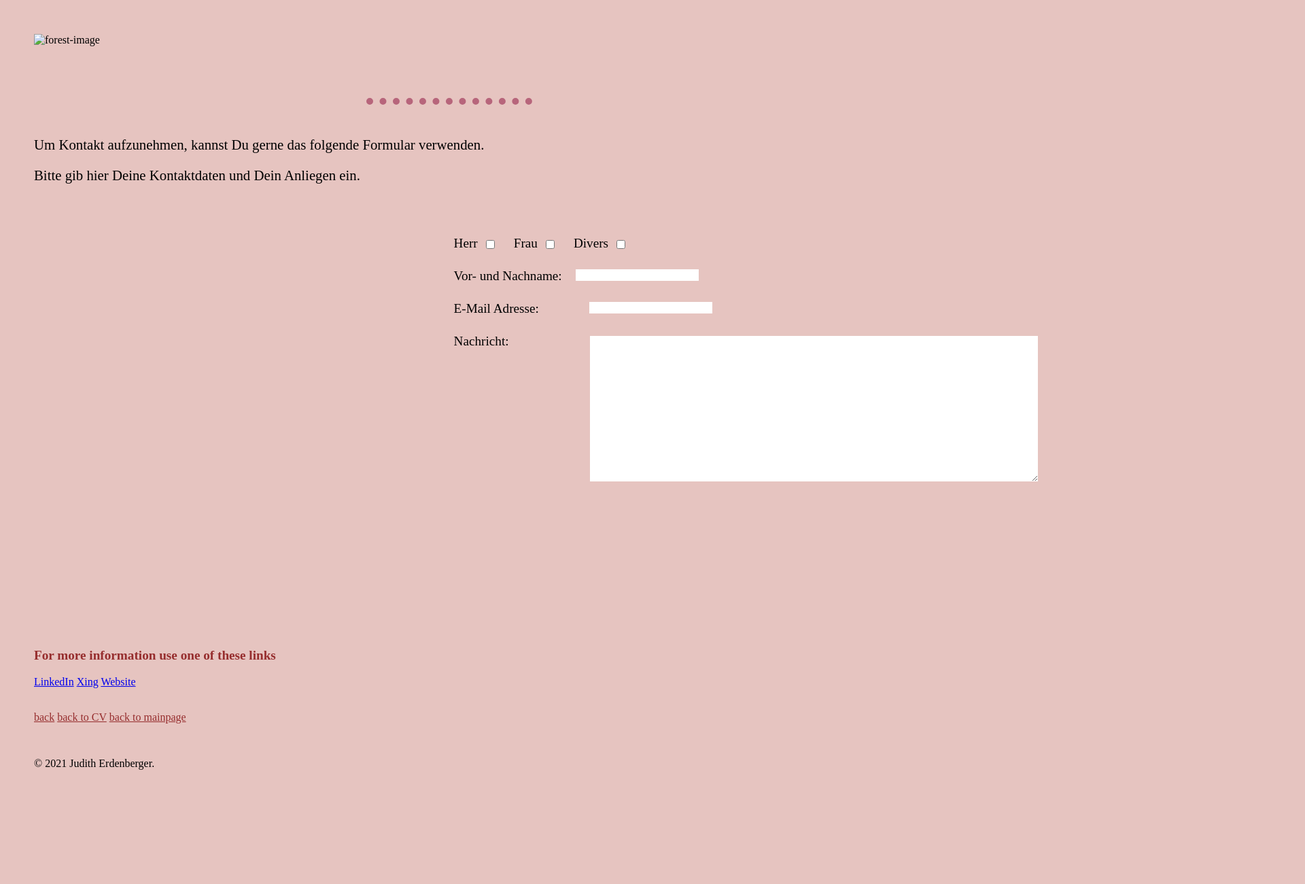
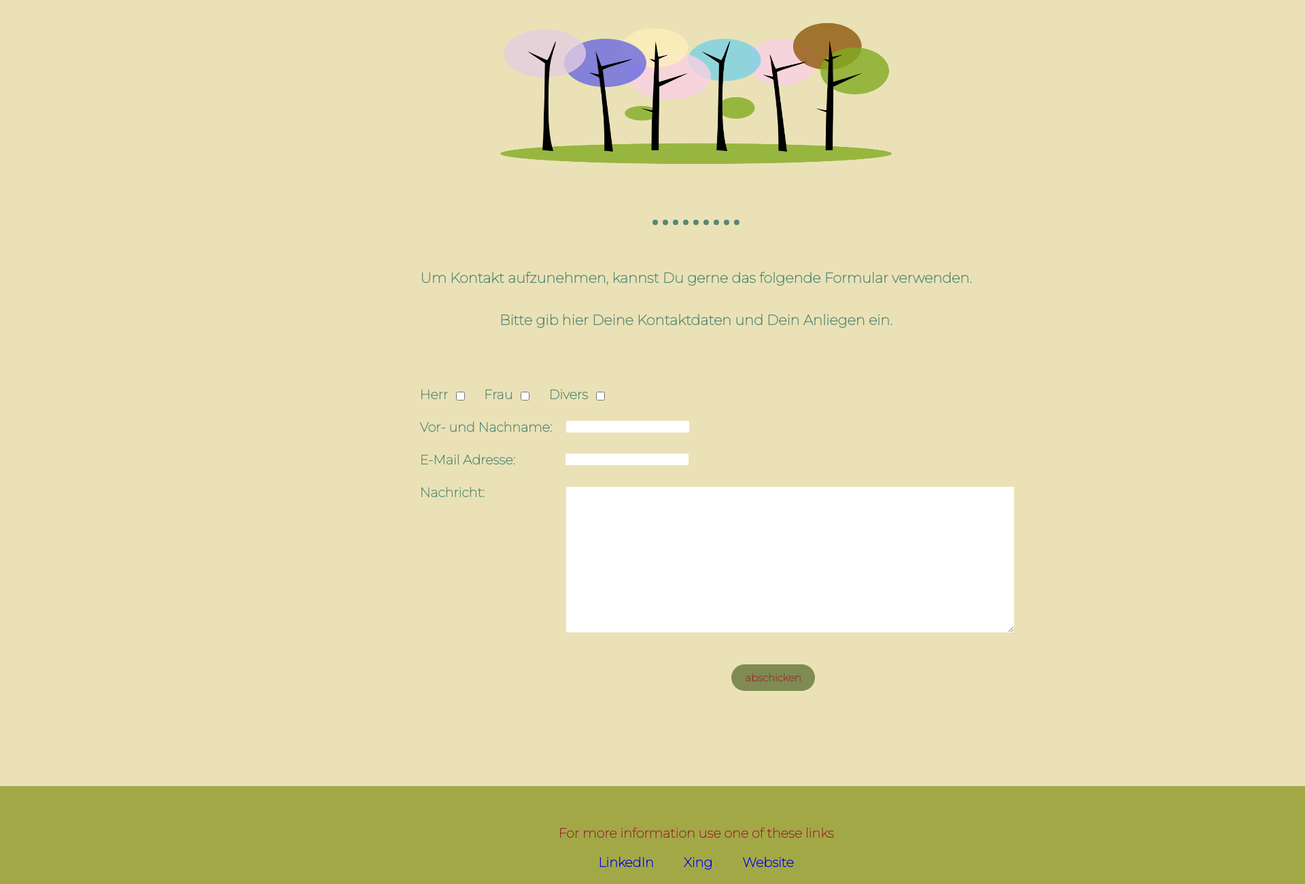
Before and after one commit to Judithchip/My-Website, a plain HTML site: page Kontaktiere mich!.html in a window 1280 px wide. Shown: the top 1300 px of the page at 68% size, 1920 px wide, since content can reach past the window. Before the commit the page ends 1148 px from the top, so only its background shows below. Drawn offline with Linux system fonts and the light colour scheme.

Commit message:
Zweite Überarbeitung (27.6.21)

```diff
--- a/css-index/styles.css
+++ b/css-index/styles.css
@@ -2,7 +2,7 @@ body {
   margin: 0;
   text-align: center;
   font-family: 'Merriweather', serif;
-  background-color: #f6dfeb;
+  background-color: #F9F3F3;
   width: 128rem;
 }
 
@@ -20,27 +20,26 @@ hr {
   border-bottom-style: dotted;
   border-width: 0.5rem;
   width: 8rem;
-  border-color: #8f4068;
+  border-color: #F25287;
 }
 
 h1 {
   font-family: 'Sacramento', cursive;
   font-size: 4.625rem;
   font-weight: normal;
-  margin: 90px auto 0 auto;
-  color: #66BFBF;
+  color: #F25287;
 }
 
 h2 {
   font-family: 'Montserrat', sans-serif;
   line-height: 2;
   margin: 0;
-  color: #66BFBF;
+  color: #F25287;
 }
 
 h3 {
   font-family: 'Montserrat', sans-serif;
-  color: #b34180;
+  color: #F25287;
 }
 
 h4 {
@@ -55,41 +54,39 @@ table {
 
 
 .top-container {
-  background-color: #d9ecf2;
   position: relative;
+  top: 2rem;
   width: 128rem;
-  height: 37.5rem;
-  padding-top: 0.0625rem;
+  height: 27rem;
 }
 
+
 .middle-container {
-  background-color: #f6dfeb;
+  position: relative;
+  background-color: #F9F3F3;
   width: 128rem;
 }
 
 .bottom-container {
-  background-color: #e4bad4;
+  position: relative;
+  background-color: #DDDDDD;
   margin-bottom: 0;
   height: 23.5rem;
   width: 128rem;
 }
 
-.top-cloud {
-  position: absolute;
-  right: 35.875rem;
-  top: 3.125rem;
+
+.forest {
+  width: 60rem;
+  height: 22rem;
 }
 
-.bottom-cloud {
+.pig {
+  height: 2.6rem;
+  width: 2.6rem;
   position: absolute;
-  bottom: 16.88rem;
-  left: 36.875rem;
-}
-
-.mountain {
-  position: absolute;
-  left: 46.875rem;
-  bottom: 0;
+  right: 48rem;
+  top: 17rem;
 }
 
 .skill-row {
@@ -99,22 +96,23 @@ table {
 
 .skill-row-table {
   width: 70%;
-  margin: 70px auto 100px auto;
-  color: #b34180;
+  margin: 70px auto 35px auto;
+  color: #F25287;
   font-size: 1.125rem;
 }
 
 .Profile-Picture {
+  position: absolute;
   height: 8.875rem;
   width: 8.875rem;
-  margin-left: 3rem;
-  margin-right: 2.5rem;
+  right: 37rem;
+  top: 1.5rem;
 
 }
 
 .laptop {
-  height: 3.125rem;
-  width: 3.125rem;
+  height: 4.7rem;
+  width: 4.7rem;
 }
 
 .acrobatic {
@@ -123,17 +121,17 @@ table {
 }
 
 .juggler {
-  height: 3.125rem;
-  width: 3.125rem;
+  height: 4.7rem;
+  width: 4.7rem;
 }
 
 .footer-link1 {
-  background: #b34180;
+  background: #F25287;
   background-image: -webkit-linear-gradient(top, #e89de4, #e89de4);
   background-image: -moz-linear-gradient(top, #e89de4, #e89de4);
   background-image: -ms-linear-gradient(top, #e89de4, #e89de4);
   background-image: -o-linear-gradient(top, #e89de4, #e89de4);
-  background-image: linear-gradient(to bottom, #b34180, #b34180);
+  background-image: linear-gradient(to bottom, #F25287, #F25287);
   -webkit-border-radius: 28;
   -moz-border-radius: 28;
   border-radius: 28px;
@@ -146,12 +144,12 @@ table {
 }
 
 .footer-link1:hover {
-  background: #db64b5;
- background-image: -webkit-linear-gradient(top, #db64b5, #db64b5);
- background-image: -moz-linear-gradient(top, #db64b5, #db64b5);
- background-image: -ms-linear-gradient(top, #db64b5, #db64b5);
- background-image: -o-linear-gradient(top, #db64b5, #db64b5);
- background-image: linear-gradient(to bottom, #db64b5, #db64b5);
+  background: #867AE9;
+ background-image: -webkit-linear-gradient(top, #867AE9, #867AE9);
+ background-image: -moz-linear-gradient(top, #867AE9, #867AE9);
+ background-image: -ms-linear-gradient(top, #867AE9, #867AE9);
+ background-image: -o-linear-gradient(top, #867AE9, #867AE9);
+ background-image: linear-gradient(to bottom, #867AE9, #867AE9);
  text-decoration: none;
 }
 
@@ -159,6 +157,7 @@ table {
 .footer-link2 {
   display: inline;
   font-family: 'Montserrat', sans-serif;
+  font-size: 1.2rem;
   font-weight: normal;
   margin: 10px 20px;
   text-decoration: none;
--- a/css2-Interessen/styles.css
+++ b/css2-Interessen/styles.css
@@ -20,7 +20,8 @@ h2 {
 h3 {
   color: #962d2d;
   font-family: 'Montserrat', sans-serif;
-  font-size: 1.5rem;
+  font-size: 1.2rem;
+  line-height: 2rem;
 }
 
 a {
@@ -47,61 +48,90 @@ hr {
   width: 8rem;
 }
 
+.top-container {
+  padding-top: 2rem;
+}
+
+.middle-container {
+  width: 90rem;
+  margin: 0 19rem 0 19rem;
+}
+
+.forest {
+  width: 60rem;
+  height: 22rem;
+}
+
 .Yoga-Pose1 {
-  height: 2.6rem;
-  width: 2.6rem;
+  height: 4.6rem;
+  width: 4.6rem;
   position: absolute;
   right: 75rem;
-  top: 18rem;
+  top: 22rem;
 }
 
 .Yoga-Pose2 {
-  height: 2.6rem;
-  width: 2.6rem;
+  height: 3.6rem;
+  width: 3.6rem;
   position: absolute;
-  right: 70rem;
-  top: 18rem;
+  right: 70.75rem;
+  top: 20rem;
 }
 
 .Yoga-Pose3 {
   height: 2.6rem;
   width: 2.6rem;
-  ;
   position: absolute;
   right: 80rem;
-  top: 18rem;
+  top: 19rem;
 }
 
 .dog1 {
-  height: 2.6rem;
-  width: 2.6rem;
+  height: 3.6rem;
+  width: 3.6rem;
   position: absolute;
-  right: 65rem;
-  top: 18rem;
+  right: 72rem;
+  top: 66rem;
 }
 
 .Sauna {
-  height: 2.6rem;
-  width: 2.6rem;
+  height: 3.3rem;
+  width: 3.3rem;
   position: absolute;
-  right: 60rem;
-  top: 18rem;
+  right: 52rem;
+  top: 66rem;
 }
 
 .movie {
-  height: 2.6rem;
-  width: 2.6rem;
+  height: 3.3rem;
+  width: 3.3rem;
   position: absolute;
-  right: 55rem;
-  top: 18rem;
+  right: 62rem;
+  top: 66rem;
 }
 
 .garden {
   height: 2.6rem;
   width: 2.6rem;
   position: absolute;
-  right: 50rem;
-  top: 18rem;
+  right: 51.75rem;
+  top: 21rem;
+}
+
+.garden1 {
+  height: 3.5rem;
+  width: 3.5rem;
+  position: absolute;
+  right: 59rem;
+  top: 22rem;
+}
+
+.garden2 {
+  height: 1.8rem;
+  width: 1.8rem;
+  position: absolute;
+  right: 88rem;
+  top: 20rem;
 }
 
 .art {
@@ -109,7 +139,7 @@ hr {
   width: 2.6rem;
   position: absolute;
   right: 45rem;
-  top: 18rem;
+  top: 19rem;
 }
 
 .footer-link {
@@ -118,7 +148,7 @@ hr {
   font-family: 'Montserrat', sans-serif;
   margin-bottom: 0;
   width: 128rem;
-  height: 31.75rem;
+  height: 27.5rem;
 }
 
 .footer-link1 {
@@ -141,19 +171,19 @@ background-image: linear-gradient(to bottom, #f4a9a8, #f4a9a8);
 
 .footer-link1:hover {
   background: #e6c4c0;
-  background-image: -webkit-linear-gradient(top, #e6c4c0;, #e6c4c0;);
-  background-image: -moz-linear-gradient(top, #e6c4c0;, #e6c4c0;);
-  background-image: -ms-linear-gradient(top, #e6c4c0;, #e6c4c0;);
-  background-image: -o-linear-gradient(top, #e6c4c0;, #e6c4c0;);
-  background-image: linear-gradient(to bottom, #e6c4c0;, #e6c4c0;);
+  background-image: -webkit-linear-gradient(top, #e6c4c0; , #e6c4c0; );
+  background-image: -moz-linear-gradient(top, #e6c4c0; , #e6c4c0; );
+  background-image: -ms-linear-gradient(top, #e6c4c0; , #e6c4c0; );
+  background-image: -o-linear-gradient(top, #e6c4c0; , #e6c4c0; );
+  background-image: linear-gradient(to bottom, #e6c4c0; , #e6c4c0; );
   text-decoration: none;
 }
-
 
 .footer-link2 {
   display: inline;
   font-family: 'Montserrat', sans-serif;
   font-weight: normal;
+  font-size: 1.2rem;
   text-decoration: none;
   margin: 10px 20px;
 }
--- a/css3-Kontaktiere mich!/styles.css
+++ b/css3-Kontaktiere mich!/styles.css
@@ -1,43 +1,140 @@
 body {
-  background-color: #e6c4c0;
-
-}
-
-h2 {
-  color: #b7657b;
-
-}
-
-body {
-  margin-top: 50px;
-  margin-left: 50px;
-
+  margin: 0;
+  text-align: center;
+  font-family: 'Merriweather', serif;
+  background-color: #EAE2B6;;
+  width: 128rem;
 }
 
 hr {
-  height: 50px;
-  width: 20%;
   border-style: none;
   border-bottom-style: dotted;
-  border-bottom-width: 10px;
-  border-bottom-color: #b7657b;
-
-}
-
-img {
-  height: 110px;
-  width: 110px;
-
+  border-width: 0.5rem;
+  width: 8rem;
+  border-color: #558776;
 }
 
 
-tr, td {
-  padding: 50px;
-
+a:hover {
+  color: #962d2d;
+  font-weight: bold;
 }
 
-li {
-  padding: 15px;
-  margin-left: 20px;
+p {
+  font-family: 'Montserrat', sans-serif;
+  color: #558776;
+}
 
+.input {
+  color: #558776;
+  text-align: left;
+  font-weight: bold;
+  height: 33rem;
 }
+
+.forest {
+  width: 36rem;
+  height: 13.2rem;
+}
+
+.top-container {
+  background-color: #EAE2B6;
+  font-family: 'Sacramento', cursive;
+  font-size: 2rem;
+  font-weight: normal;
+  color: #66BFBF;
+  padding-top: 2rem;
+}
+
+.middle-container {
+  background-color: #EAE2B6;
+  font-family: 'Montserrat', sans-serif;
+  font-weight: bold;
+  line-height: 2;
+  margin-bottom: 0;
+  color: #8f4068;
+  height: 48rem;
+}
+
+.abschicken {
+  border: none;
+  position: relative;
+  right: 19rem;
+  top: 5.5rem;
+  background: #7F8B52;
+  background-image: -webkit-linear-gradient(top, #7F8B52, #7F8B52);
+  background-image: -moz-linear-gradient(top, #7F8B52, #7F8B52);
+  background-image: -ms-linear-gradient(top, #7F8B52, #7F8B52);
+  background-image: -o-linear-gradient(top, #7F8B52, #7F8B52);
+  background-image: linear-gradient(to bottom, #7F8B52, #7F8B52);
+  -webkit-border-radius: 28;
+  -moz-border-radius: 28;
+  border-radius: 28px;
+  font-family: 'Montserrat', sans-serif;
+  font-weight: bold;
+  color: #962d2d;
+  font-size: 15px;
+  padding: 10px 20px 10px 20px;
+  text-decoration: none;
+}
+
+.abschicken:hover {
+  background: #A3A847;
+  background-image: -webkit-linear-gradient(top, #A3A847; , #A3A847; );
+  background-image: -moz-linear-gradient(top, #A3A847; , #A3A847; );
+  background-image: -ms-linear-gradient(top, #A3A847; , #A3A847; );
+  background-image: -o-linear-gradient(top, #A3A847;, #A3A847;);
+  background-image: linear-gradient(to bottom, #A3A847; , #A3A847; );
+  text-decoration: none;
+}
+
+.bottom-container {
+  background-color: #A3A847;
+  font-family: 'Montserrat', sans-serif;
+  margin-bottom: 0;
+  width: 128rem;
+  height: 20rem;
+}
+
+.footer-link1 {
+  background: #7F8B52;
+  background-image: -webkit-linear-gradient(top, #7F8B52, #7F8B52);
+  background-image: -moz-linear-gradient(top, #7F8B52, #7F8B52);
+  background-image: -ms-linear-gradient(top, #7F8B52, #7F8B52);
+  background-image: -o-linear-gradient(top, #7F8B52, #7F8B52);
+  background-image: linear-gradient(to bottom, #7F8B52, #7F8B52);
+  -webkit-border-radius: 28;
+  -moz-border-radius: 28;
+  border-radius: 28px;
+  font-family: 'Montserrat', sans-serif;
+  font-weight: bold;
+  color: #962d2d;
+  font-size: 15px;
+  padding: 10px 20px 10px 20px;
+  text-decoration: none;
+}
+
+.footer-link1:hover {
+  background: #EAE2B6;
+  background-image: -webkit-linear-gradient(top, #EAE2B6;, #EAE2B6; );
+  background-image: -moz-linear-gradient(top, #EAE2B6; , #EAE2B6; );
+  background-image: -ms-linear-gradient(top, #EAE2B6; , #EAE2B6; );
+  background-image: -o-linear-gradient(top, #EAE2B6;, #EAE2B6;);
+  background-image: linear-gradient(to bottom, #EAE2B6; , #EAE2B6; );
+  text-decoration: none;
+}
+
+.footer-link2 {
+  display: inline;
+  font-family: 'Montserrat', sans-serif;
+  font-weight: bold;
+  font-size: 1.2rem;
+  text-decoration: none;
+  margin: 10px 20px;
+}
+
+.copyright {
+  line-height: 2;
+  font-size: 0.75rem;
+  color: black;
+}
```
Also changed, not shown: images/braune_Berge.png (added), images/bunte bäume.png (added), images/green-forest.png (added), images/lila_Berge.png (added), images/lila_meer.jpeg (added), images/mountaineer.png (added), images/pig.png (added). Lines whose indentation alone changed are shown as unchanged.
